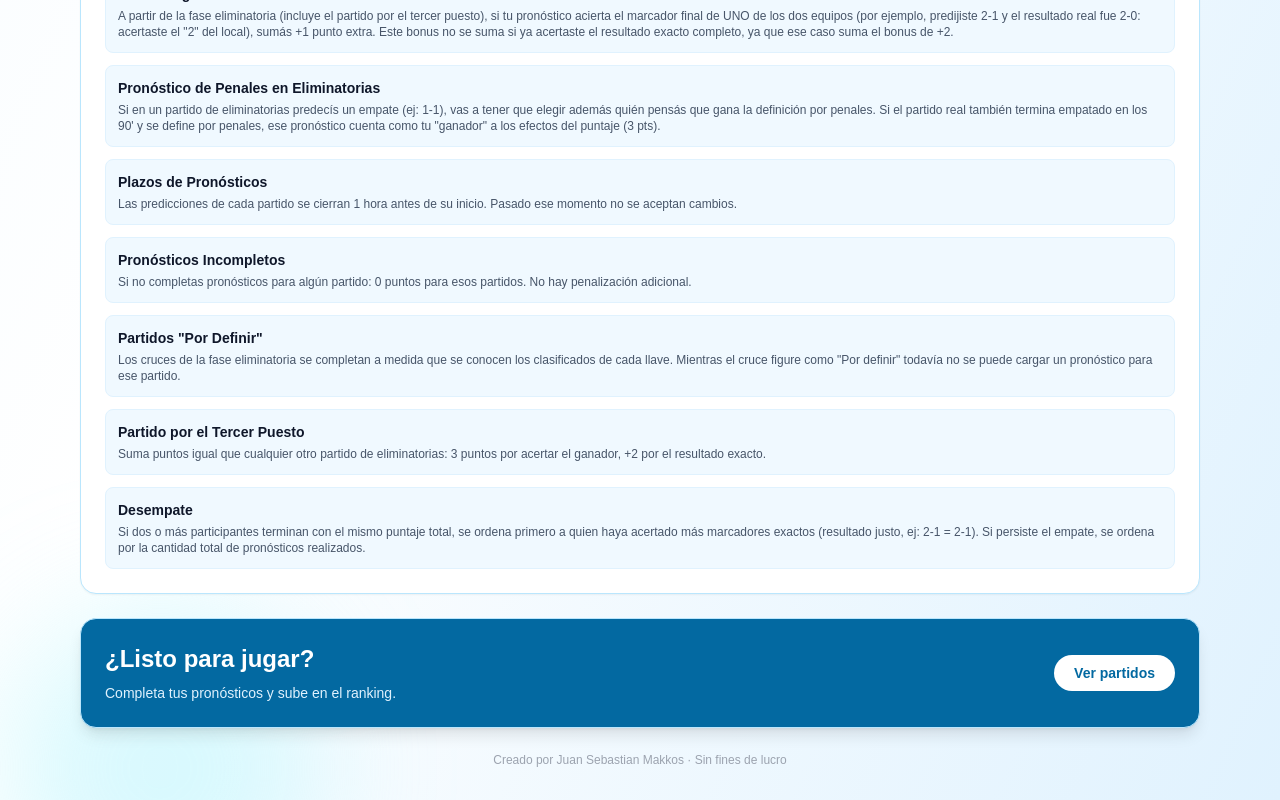
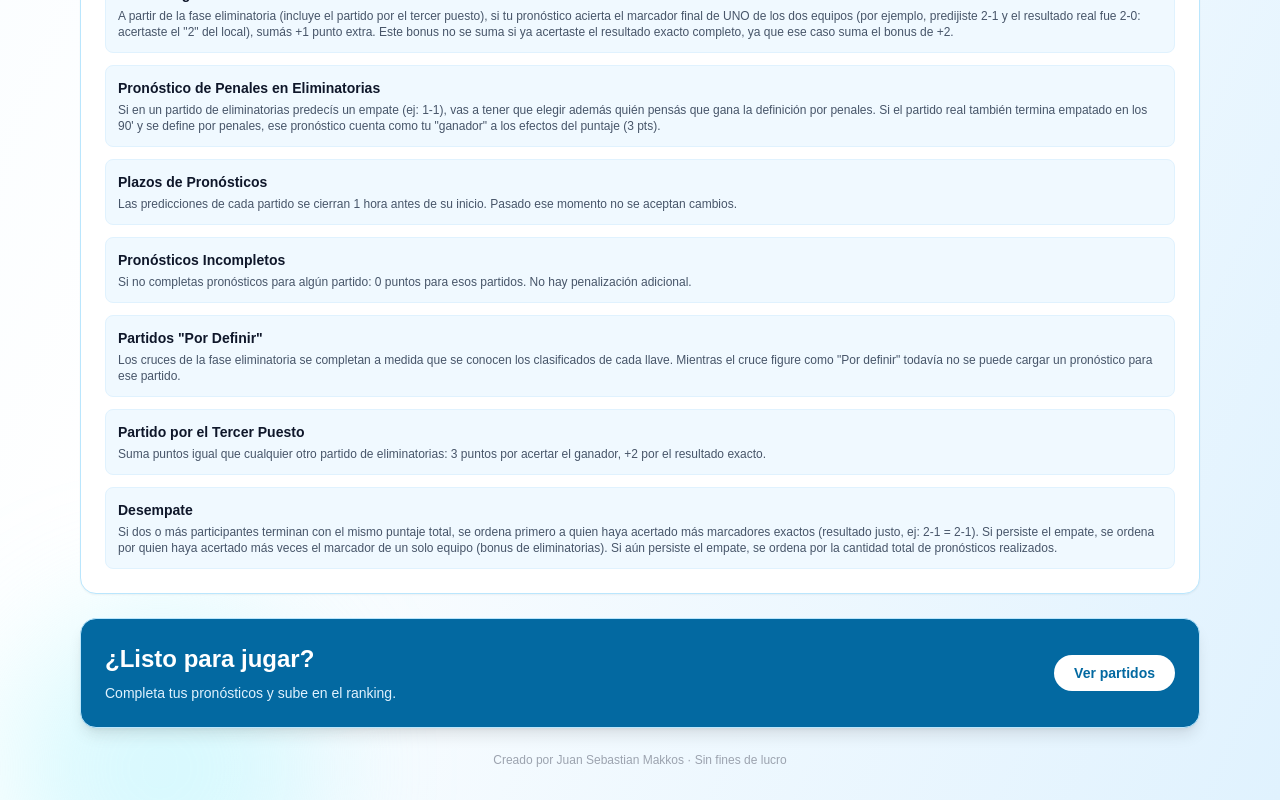
Before and after one commit to Sebitash/prode-off-topic-mundial-2026, a Next.js app in the folder frontend/: page /dashboard/rules in a window 1280 px wide. Shown: the part 2152-2952 px from the top of the page. Built offline with nearby package versions, Linux system fonts and the light colour scheme; no server answers.

Commit message:
nueva regla

```diff
--- a/frontend/app/dashboard/rules/page.tsx
+++ b/frontend/app/dashboard/rules/page.tsx
@@ -85,7 +85,7 @@ const importantRules = [
   },
   {
     title: 'Desempate',
-    text: 'Si dos o más participantes terminan con el mismo puntaje total, se ordena primero a quien haya acertado más marcadores exactos (resultado justo, ej: 2-1 = 2-1). Si persiste el empate, se ordena por la cantidad total de pronósticos realizados.',
+    text: 'Si dos o más participantes terminan con el mismo puntaje total, se ordena primero a quien haya acertado más marcadores exactos (resultado justo, ej: 2-1 = 2-1). Si persiste el empate, se ordena por quien haya acertado más veces el marcador de un solo equipo (bonus de eliminatorias). Si aún persiste el empate, se ordena por la cantidad total de pronósticos realizados.',
   },
 ]
 
--- a/frontend/app/ranking/page.tsx
+++ b/frontend/app/ranking/page.tsx
@@ -15,6 +15,7 @@ interface RankingEntry {
   total_points: number
   total_predictions: number
   exact_scores: number
+  score_bonus: number
   correct_results: number
 }
 
@@ -212,7 +213,7 @@ export default function RankingPage() {
             </div>
           </div>
           <p className="mt-4 text-xs text-slate-500 dark:text-slate-400">
-            ⚖️ En caso de empate en puntos, desempata quien haya acertado más marcadores exactos. Si persiste el empate, desempata la cantidad total de pronósticos realizados.
+            ⚖️ En caso de empate en puntos, desempata quien haya acertado más marcadores exactos. Si persiste el empate, desempata quien haya acertado más veces el marcador de un solo equipo (bonus de eliminatorias). Si aún persiste el empate, desempata la cantidad total de pronósticos realizados.
           </p>
         </div>
 
@@ -226,6 +227,7 @@ export default function RankingPage() {
                   <th className="px-4 py-3">PARTICIPANTE</th>
                   <th className="px-4 py-3 text-center">PREDICCIONES</th>
                   <th className="px-4 py-3 text-center">MARCADOR</th>
+                  <th className="px-4 py-3 text-center">BONUS</th>
                   <th className="px-4 py-3 text-center">RESULTADO</th>
                   <th className="px-4 py-3 text-center">TOTAL</th>
                 </tr>
@@ -259,13 +261,14 @@ export default function RankingPage() {
                       </td>
                       <td className="px-4 py-4 text-center font-semibold text-slate-900 dark:text-slate-100">{entry.total_predictions}</td>
                       <td className="px-4 py-4 text-center font-semibold text-slate-900 dark:text-slate-100">{entry.exact_scores}</td>
+                      <td className="px-4 py-4 text-center font-semibold text-slate-900 dark:text-slate-100">{entry.score_bonus}</td>
                       <td className="px-4 py-4 text-center font-semibold text-slate-900 dark:text-slate-100">{entry.correct_results}</td>
                       <td className="px-4 py-4 text-center font-semibold text-slate-900 dark:text-slate-100">{entry.total_points}</td>
                     </tr>
                   ))
                 ) : (
                   <tr>
-                    <td colSpan={6} className="px-6 py-8 text-center text-slate-500 dark:text-slate-400">
+                    <td colSpan={7} className="px-6 py-8 text-center text-slate-500 dark:text-slate-400">
                       No hay rankings disponibles aún. ¡Comenzá a hacer predicciones!
                     </td>
                   </tr>
--- a/frontend/app/rules/page.tsx
+++ b/frontend/app/rules/page.tsx
@@ -85,7 +85,7 @@ const importantRules = [
   },
   {
     title: 'Desempate',
-    text: 'Si dos o más participantes terminan con el mismo puntaje total, se ordena primero a quien haya acertado más marcadores exactos (resultado justo, ej: 2-1 = 2-1). Si persiste el empate, se ordena por la cantidad total de pronósticos realizados.',
+    text: 'Si dos o más participantes terminan con el mismo puntaje total, se ordena primero a quien haya acertado más marcadores exactos (resultado justo, ej: 2-1 = 2-1). Si persiste el empate, se ordena por quien haya acertado más veces el marcador de un solo equipo (bonus de eliminatorias). Si aún persiste el empate, se ordena por la cantidad total de pronósticos realizados.',
   },
 ]
 
```
Also changed, not shown: 1 other file (tests, documents, lock files or other folders).
